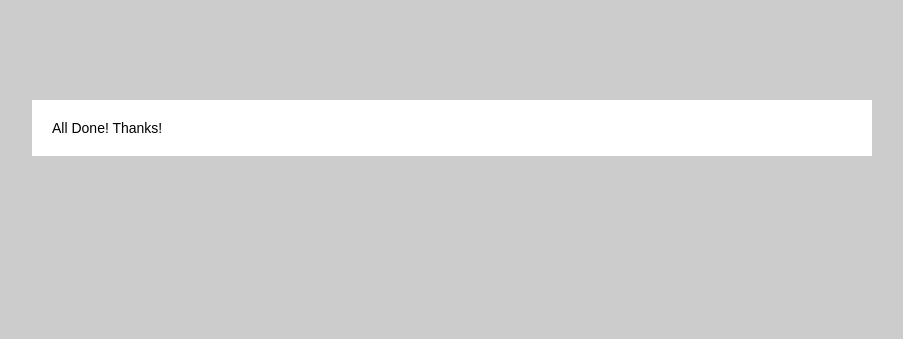
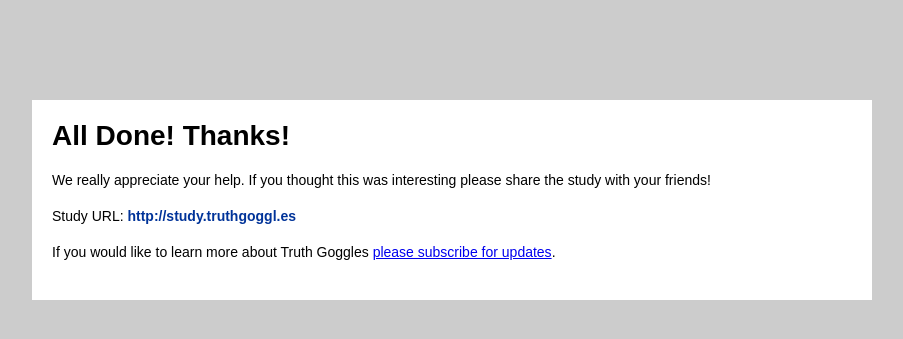
Before and after one commit to slifty/truth-goggles-study, a PHP site: page /study_thanks.php in a window 1280 px wide. Shown: the top 339 px of the page, without its empty margins (188-1091 px from the left). Run offline with PHP 8.4, Linux system fonts and the light colour scheme.

Commit message:
better thank you page

```diff
--- a/study_thanks.php
+++ b/study_thanks.php
@@ -12,6 +12,11 @@
 		<link rel="stylesheet" href="styles/main.css" type="text/css" media="screen" title="no title" charset="utf-8">
 	</head>
 	<body>
-		<div id="content">All Done!  Thanks!</div>
+		<div id="content">
+			<h1>All Done!  Thanks!</h1>
+			<p>We really appreciate your help.  If you thought this was interesting please share the study with your friends!</p>
+			<p>Study URL: <strong> http://study.truthgoggl.es</strong></p>
+			<p>If you would like to learn more about Truth Goggles <a href="http://www.truthgoggl.es">please subscribe for updates</a>.</p>
+		</div>
 	</body>
 </html>
```
